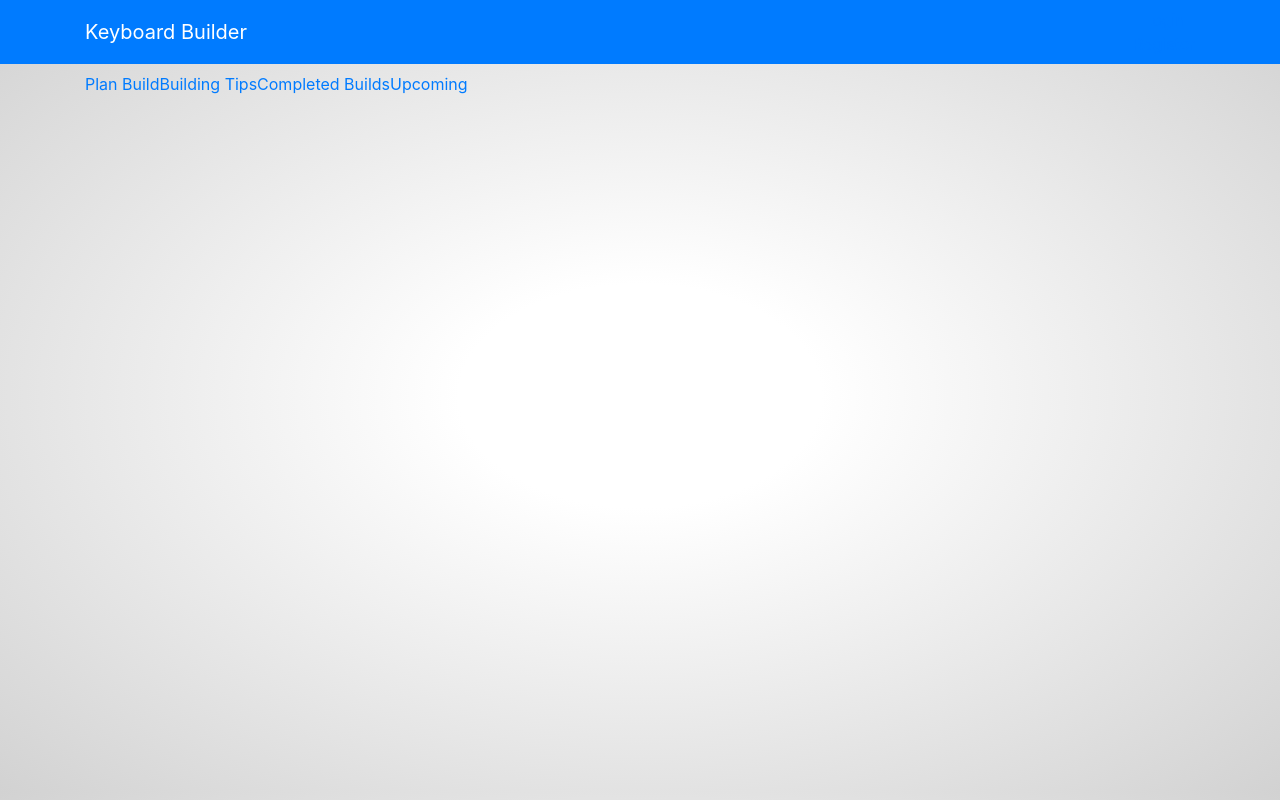
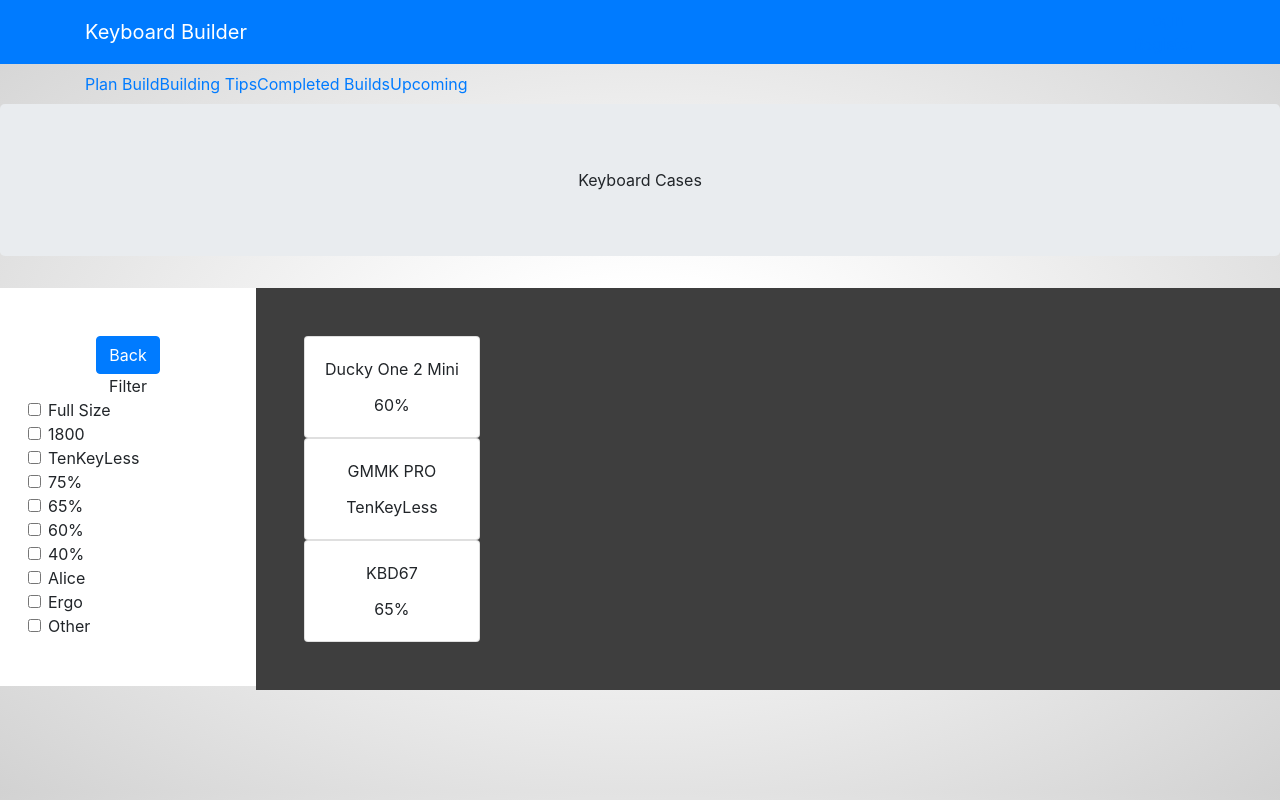
Before and after one commit to santiago-mark/KeyboardBuilderReact, a React (Create React App) app: page /keyboardcases in a window 1280 px wide. Built offline with nearby package versions, Linux system fonts and the light colour scheme.

Commit message:
added routes and links

```diff
--- a/src/components/HeaderComponent.js
+++ b/src/components/HeaderComponent.js
@@ -33,7 +33,7 @@
                   <div className="container">
                     <Nav>
                       <NavItem>
-                        <NavLink to="/">
+                        <NavLink to="/buildplanner">
                           Plan Build
                         </NavLink>
                       </NavItem>
--- a/src/components/MainComponent.js
+++ b/src/components/MainComponent.js
@@ -6,6 +6,15 @@
 import SearchKeyboardCase from './SearchKeyboardCaseComponent';
 import SearchKeycapSet from './SearchKeycapSetComponent';
 import SearchSwitch from './SearchSwitchComponent';
+
+import { CABLE } from '../shared/cable';
+import { KEYBOARDCASE } from '../shared/keyboardCase';
+import { KEYBOARDS } from '../shared/keyboards';
+import { KEYCAPSET } from '../shared/keycapSet';
+import { PCB } from '../shared/pcb';
+import { PLATE } from '../shared/plate';
+import { STABILIZERS } from '../shared/stabilizers';
+import { SWITCHES } from '../shared/switches'
 
 const mapStateToProps = state => {
     return {
@@ -17,6 +26,8 @@
 
     constructor(props) {
         super(props);
+        this.switches = SWITCHES;
+        this.keyboardCases = KEYBOARDCASE
     }
 
     render() {
@@ -42,7 +53,9 @@
             <div>
                 <Header />
                 <Switch>
-                    <Route path='/switches' render={() => <SearchSwitch switches = {this.props.switches} />} />
+                    <Route path='/buildplanner' component={BuildPlanner} />
+                    <Route path='/switches' render={() => <SearchSwitch switches = {this.switches} />} />
+                    <Route path='/keyboardcases' render={() => <SearchKeyboardCase keyboardCases = {this.keyboardCases} />} />
                  </Switch>
 
                 {/*
--- a/src/components/SearchKeyboardCaseComponent.js
+++ b/src/components/SearchKeyboardCaseComponent.js
@@ -1,6 +1,24 @@
 import React, { Component }  from 'react';
 import { Navbar, NavbarBrand, Nav, NavLink, NavItem, Jumbotron, Container, Row, Col, Label, FormGroup, Button, Input, CardDeck, Card, CardBody, CardImg, CardText, CardSubtitle, CardTitle } from 'reactstrap';
+import { Link } from 'react-router-dom';
 
+function RenderKeyboardCases({keyboardCases}) {
+    if(keyboardCases) {
+        return (
+            <div classname="col-md-5 m-1">
+                {keyboardCases.map(keyboardCase =>
+                    <Card onClick={() => alert(`You picked ${keyboardCase.name}`)}>
+                        <CardBody>
+                            <CardTitle>{keyboardCase.name}</CardTitle>
+                            <CardText>{keyboardCase.formType}</CardText>
+                        </CardBody>
+                    </Card>)}
+
+            </div>
+        )
+    }
+   return <div></div>
+}
 class SearchKeyboardCase extends Component {
     constructor(props) {
         super(props);
@@ -13,97 +31,32 @@
                     Keyboard Cases
                 </Jumbotron>
 
-                <Row>
-                    <Col md="1">
+                <div className="Sidebar">
+                    <Link to="/buildplanner">
+                          <Button color="primary">Back</Button>{''}
+                    </Link>
+                    <Container>
                         Filter
-                        <Col><Input type="checkbox" /> Full Size</Col>
-                        <Col><Input type="checkbox" /> 1800</Col>
-                        <Col><Input type="checkbox" /> TenKeyLess</Col>
-                        <Col><Input type="checkbox" /> 75%</Col>
-                        <Col><Input type="checkbox" /> 65%</Col>
-                        <Col><Input type="checkbox" /> 60%</Col>
-                        <Col><Input type="checkbox" /> 40%</Col>
-                        <Col><Input type="checkbox" /> Alice</Col>
-                        <Col><Input type="checkbox" /> Ergo</Col>
-                        <Col><Input type="checkbox" /> Other</Col>
-                    </Col>
+                        <Row><Input type="checkbox" /> Full Size</Row>
+                        <Row><Input type="checkbox" /> 1800</Row>
+                        <Row><Input type="checkbox" /> TenKeyLess</Row>
+                        <Row><Input type="checkbox" /> 75%</Row>
+                        <Row><Input type="checkbox" /> 65%</Row>
+                        <Row><Input type="checkbox" /> 60%</Row>
+                        <Row><Input type="checkbox" /> 40%</Row>
+                        <Row><Input type="checkbox" /> Alice</Row>
+                        <Row><Input type="checkbox" /> Ergo</Row>
+                        <Row><Input type="checkbox" /> Other</Row>
+                    </Container>
+                </div>
 
-                    <Col>
-                    <CardDeck>
-                        {/*
-                        <Navigation
-                        // you can use your own router's api to get pathname
-                        activeItemId="/management/members"
-                        onSelect={({itemId}) => {
-                            // maybe push to the route
-                        }}
-
-                        items={[
-                            {
-                            title: 'Dashboard',
-                            itemId: '/dashboard',
-                            // you can use your own custom Icon component as well
-                            // icon is optional
-
-                            },
-                            {
-                            title: 'Management',
-                            itemId: '/management',
-
-                            subNav: [
-                                {
-                                title: 'Projects',
-                                itemId: '/management/projects',
-                                // Requires v1.9.1+ (https://github.com/abhijithvijayan/react-minimal-side-navigation/issues/13)
-
-                                },
-                                {
-                                title: 'Members',
-                                itemId: '/management/members',
-
-                                },
-                            ],
-                            },
-                            {
-                            title: 'Another Item',
-                            itemId: '/another',
-                            subNav: [
-                                {
-                                title: 'Teams',
-                                itemId: '/management/teams',
-                                },
-                            ],
-                            },
-                        ]}
-                        /> */}
-
-                        <Card>
-                        <CardBody>
-                            <CardTitle tag="h5">Card title</CardTitle>
-                            <CardSubtitle tag="h6" className="mb-2 text-muted">Card subtitle</CardSubtitle>
-                            <CardText>This is a wider card with supporting text below as a natural lead-in to additional content. This content is a little bit longer.</CardText>
-                            <Button>Button</Button>
-                        </CardBody>
-                        </Card>
-                        <Card>
-                        <CardBody>
-                            <CardTitle tag="h5">Card title</CardTitle>
-                            <CardSubtitle tag="h6" className="mb-2 text-muted">Card subtitle</CardSubtitle>
-                            <CardText>This is a wider card with supporting text below as a natural lead-in to additional content. This content is a little bit longer.</CardText>
-                            <Button>Button</Button>
-                        </CardBody>
-                        </Card>
-                        <Card>
-                        <CardBody>
-                            <CardTitle tag="h5">Card title</CardTitle>
-                            <CardSubtitle tag="h6" className="mb-2 text-muted">Card subtitle</CardSubtitle>
-                            <CardText>This is a wider card with supporting text below as a natural lead-in to additional content. This content is a little bit longer.</CardText>
-                            <Button>Button</Button>
-                        </CardBody>
-                        </Card>
-                    </CardDeck>
-                    </Col>
-                </Row>
+                <div className="Content">
+                    <div className="container">
+                        <div className="row">
+                            <RenderKeyboardCases keyboardCases={this.props.keyboardCases} />
+                        </div>
+                    </div>
+                </div>
             </React.Fragment>
         );
     }
--- a/src/components/SearchSwitchComponent.js
+++ b/src/components/SearchSwitchComponent.js
@@ -1,42 +1,13 @@
 import React, { Component }  from 'react';
 import { Navbar, NavbarBrand, Nav, NavLink, NavItem, Jumbotron, Container, Row, Col, Label, FormGroup, Button, Input, CardDeck, Card, CardBody, CardImg, CardText, CardSubtitle, CardTitle } from 'reactstrap';
-
-const SWITCHES = [
-    {
-        /*
-        name:
-        type: (clicky, linear, tactile, other)
-        force:
-        manufacturer:
-        materialTop:
-        materialBottom:
-        materialStem:
-        springType:
-        springWeight:
-
-        */
-        id: 0,
-        name: "Cherry MX Blue",
-        type: "Clicky"
-    },
-    {
-        id: 1,
-        name: "Cherry MX Red",
-        type: "Linear"
-    },
-    {
-        id: 2,
-        name: "Cherry MX Brown",
-        type: "Tactile"
-    }
-]
+import { Link } from 'react-router-dom';
 
 function RenderSwitches({switches}) {
     if(switches) {
         return (
             <div classname="col-md-5 m-1">
                 {switches.map(mechSwitch =>
-                    <Card>
+                    <Card onClick={() => alert(`You picked ${mechSwitch.name}`)}>
                         <CardBody>
                             <CardTitle>{mechSwitch.name}</CardTitle>
                             <CardText>{mechSwitch.type}</CardText>
@@ -79,6 +50,10 @@
 
 
                     <div className="Sidebar">
+                        <Link to="/buildplanner">
+                          <Button color="primary">Back</Button>{''}
+                        </Link>
+
                         <Container>
                             <Row>Filter</Row>
                             <Row><Input type="checkbox" /> Clicky</Row>
@@ -90,7 +65,7 @@
                     <div className="Content">
                         <div className="container">
                             <div className="row">
-                                <RenderSwitches switches={SWITCHES} />
+                                <RenderSwitches switches={this.props.switches} />
                             </div>
                         </div>
                         {/*
--- a/src/shared/keyboardCase.js
+++ b/src/shared/keyboardCase.js
@@ -9,5 +9,19 @@
         color:
 
         */
+
+        name: "Ducky One 2 Mini",
+        manufacturer: "Ducky",
+        formType: "60%"
+    },
+    {
+        name: "GMMK PRO",
+        manufacturer: "Glorious PC",
+        formType: "TenKeyLess"
+    },
+    {
+        name: "KBD67",
+        manufacturer: "KBD",
+        formType: "65%"
     }
 ]
--- a/src/shared/keycapSet.js
+++ b/src/shared/keycapSet.js
@@ -8,5 +8,15 @@
         retailPrice:
 
         */
+       name: "PBT Islander",
+       manufacturer: "PBT"
+    },
+    {
+        name: "GMK Metaverse",
+        manufacturer: "GMK"
+    },
+    {
+        name: "KAT Mizu",
+        manufacturer: "KAT"
     }
 ]
--- a/src/shared/stabilizers.js
+++ b/src/shared/stabilizers.js
@@ -4,5 +4,11 @@
         name:
         manufacturer:
         */
+       name: "Durock",
+       manufacturer: "Durock"
+    },
+    {
+        name: "C3",
+        manufacturer: "C3"
     }
 ]
```
Also changed, not shown: src/components/BuildPlannerComponent.js (+7 -3 lines).
